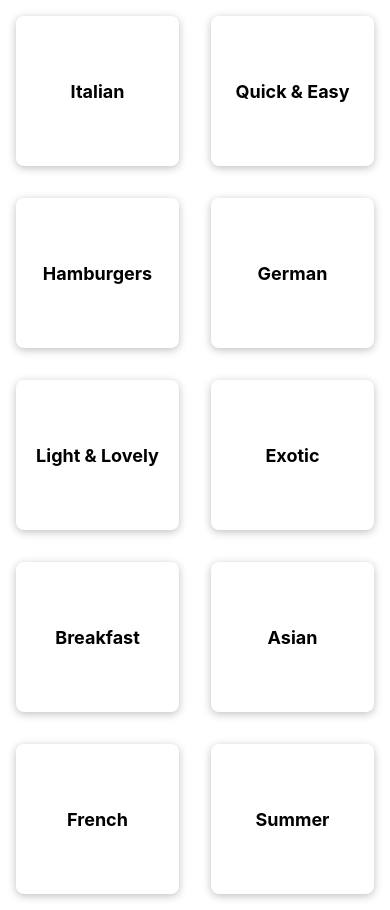
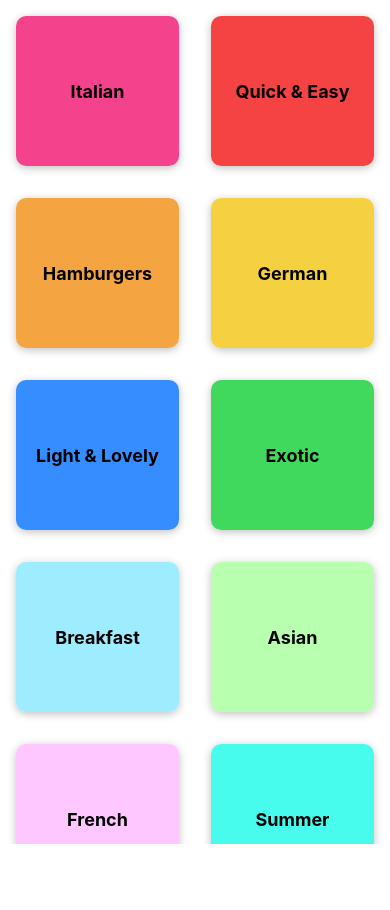
Before and after one commit to Elena-Weber/recipes, a React Native app: screen / in a window 390 px wide. After the commit the page ends 844 px from the top, so only its background shows below. Built offline with nearby package versions, Linux system fonts and the light colour scheme.

Commit message:
change bg colors

```diff
--- a/App.js
+++ b/App.js
@@ -1,22 +1,11 @@
 import { StatusBar } from 'expo-status-bar';
-import { StyleSheet, View, Text } from 'react-native';
 import CategoriesScreen from './screens/CategoriesScreen';
 
 export default function App() {
   return (
-    <View style={styles.container}>
-      <StatusBar style="auto" />
-      {/* <Text>Hello World!</Text> */}
+    <>
+      <StatusBar style="light" />
       <CategoriesScreen />
-    </View>
+    </>
   );
 }
-
-const styles = StyleSheet.create({
-  container: {
-    // flex: 1,
-    backgroundColor: '#fff',
-    // alignItems: 'center',
-    // justifyContent: 'center',
-  },
-});
--- a/app.json
+++ b/app.json
@@ -5,6 +5,7 @@
     "version": "1.0.0",
     "orientation": "portrait",
     "icon": "./assets/icon.png",
+    "backgroundColor": "#24180f",
     "userInterfaceStyle": "light",
     "splash": {
       "image": "./assets/splash.png",
--- a/components/CategoryGridTile.js
+++ b/components/CategoryGridTile.js
@@ -1,10 +1,13 @@
-import { Pressable, View, Text, StyleSheet } from "react-native";
+import { Pressable, View, Text, StyleSheet, Platform } from "react-native";
 
 function CategoryGridTile({title, color}) {
     return (
         <View style={styles.card}>
-            <Pressable style={styles.container}>
-                <View style={styles.innerContainer}>
+            <Pressable
+                android_ripple={{color: '#ccc'}}
+                style={({pressed}) => [styles.container, pressed ? styles.containerPressed : null]}
+            >
+                <View style={[styles.innerContainer, {backgroundColor: color}]}>
                     <Text style={styles.title}>
                         {title}
                     </Text>
@@ -21,10 +24,8 @@
         flex: 1, // occupies all available space
         margin: 16,
         height: 150,
-        borderRadius: 8,
-        // borderColor: 'teal',
-        // borderStyle: 'dotted',
-        // borderWidth: 1,
+        borderRadius: 10,
+        overflow: Platform.OS === 'android' ? 'hidden' : 'visible',
         elevation: 4, // shadow on Android
         backgroundColor: 'white', // everything below this one is for shadow on Apple including bg color
         shadowColor: 'black',
@@ -35,11 +36,15 @@
     container: {
         flex: 1,
     },
+    containerPressed: {
+        opacity: 0.5,
+    },
     innerContainer: {
         flex: 1,
         padding: 16,
         justifyContent: 'center',
         alignItems: 'center',
+        borderRadius: 10,
     },
     title: {
         fontWeight: 'bold',
```
